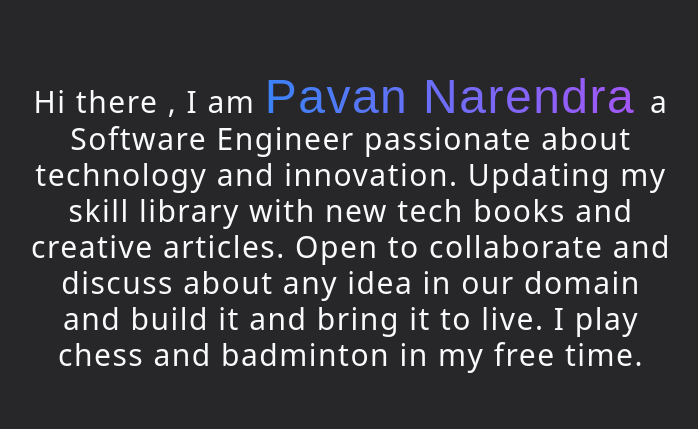
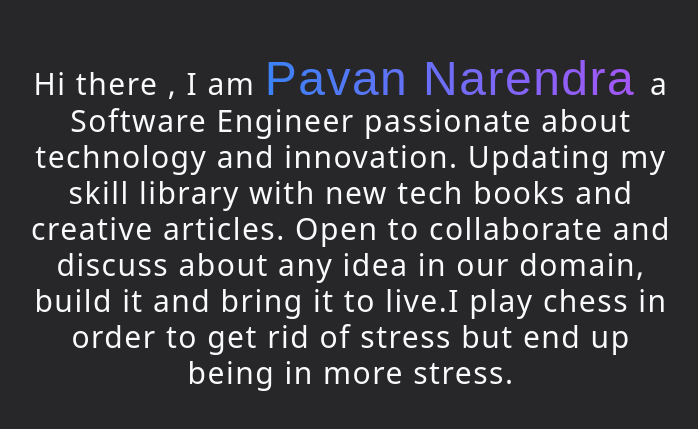
Before and after one commit to pa1narendra/pa1narendra.github.io, a React (Vite) app: page / in a window 1280 px wide. Shown: the part 1065-1494 px from the top of the page, without its empty margins (289-987 px from the left). Built offline with nearby package versions, Linux system fonts and the light colour scheme; a web font is replaced by a local one.

Commit message:
redefined

```diff
--- a/src/Components/About.tsx
+++ b/src/Components/About.tsx
@@ -11,8 +11,9 @@ const About = () => {
         </span>{" "}
         a Software Engineer passionate about technology and innovation. Updating
         my skill library with new tech books and creative articles. Open to
-        collaborate and discuss about any idea in our domain and build it and
-        bring it to live. I play chess and badminton in my free time.
+        collaborate and discuss about any idea in our domain, build it and bring
+        it to live.I play chess in order to get rid of stress but end up being
+        in more stress.
       </p>
     </div>
   );
--- a/src/Components/Projects.tsx
+++ b/src/Components/Projects.tsx
@@ -7,7 +7,7 @@ const Projects = () => {
       <h2 className="text-center">Here are few of my projects</h2>
       <div className="flex justify-center">
         <img src="" alt="" />
-        <p className="pro-description  leading-5 text-2xl w-1/2">
+        <p className="leading-5 text-2xl w-1/2">
           Fresh Meals is an Idea generated from the confusion we faced when we
           went to a new city and tried to have some food. There are several food
           items and many restaurants to choose from. We thought it would be nice
```
